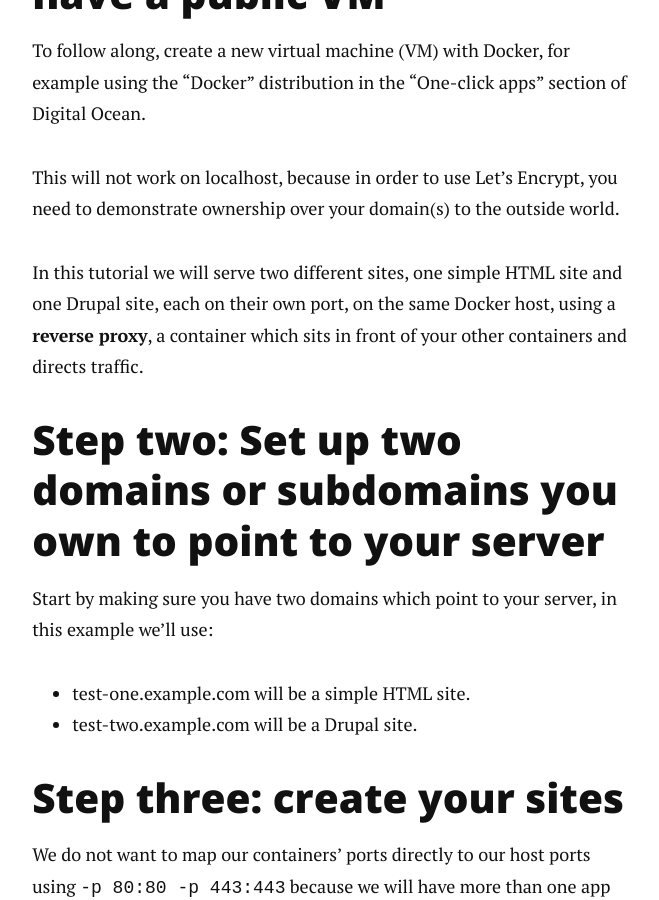
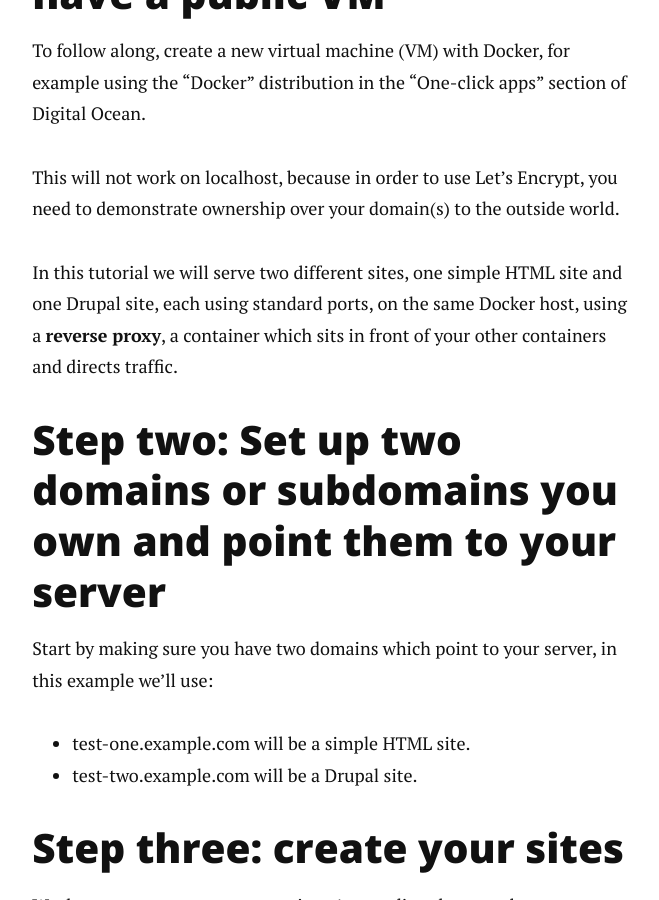
Before and after one commit to alberto56/dcycleblog, a Jekyll site: the page built from _posts/2017-10-03-letsencrypt-https-drupal-docker.md, in a window 1280 px wide and 900 px high, scrolled down 672 px. Shown: the whole window, without its empty margins (310-969 px from the left). Built offline with Jekyll 4.4.1, drawn with Linux system fonts in a browser that asks for light colours; nearby versions of some CDN libraries; comment, search, counter and statistics services are not loaded; some of the changed text lies outside the part shown.

Commit message:
Update 2017-10-03-letsencrypt-https-drupal-docker.md

```diff
--- a/_posts/2017-10-03-letsencrypt-https-drupal-docker.md
+++ b/_posts/2017-10-03-letsencrypt-https-drupal-docker.md
@@ -19,9 +19,9 @@ To follow along, create a new virtual machine (VM) with Docker, for example usin
 
 This will not work on localhost, because in order to use Let's Encrypt, you need to demonstrate ownership over your domain(s) to the outside world.
 
-In this tutorial we will serve two different sites, one simple HTML site and one Drupal site, each on their own port, on the same Docker host, using a **reverse proxy**, a container which sits in front of your other containers and directs traffic.
+In this tutorial we will serve two different sites, one simple HTML site and one Drupal site, each using standard ports, on the same Docker host, using a **reverse proxy**, a container which sits in front of your other containers and directs traffic.
 
-Step two: Set up two domains or subdomains you own to point to your server
+Step two: Set up two domains or subdomains you own and point them to your server
 -----
 
 Start by making sure you have two domains which point to your server, in this example we'll use:
```
Also changed, not shown: other parts of _posts/2017-10-03-letsencrypt-https-drupal-docker.md (+1 -1 lines).
